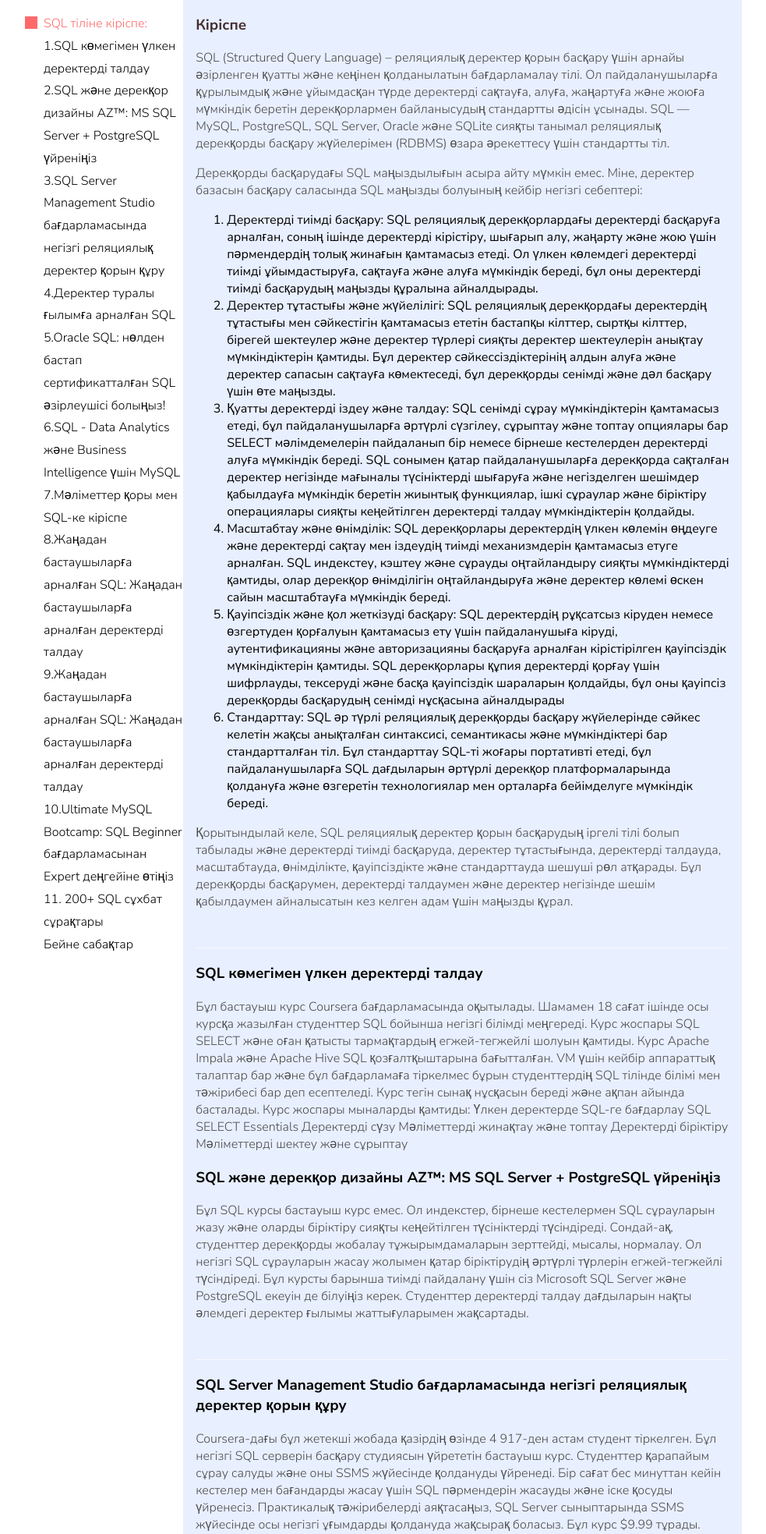
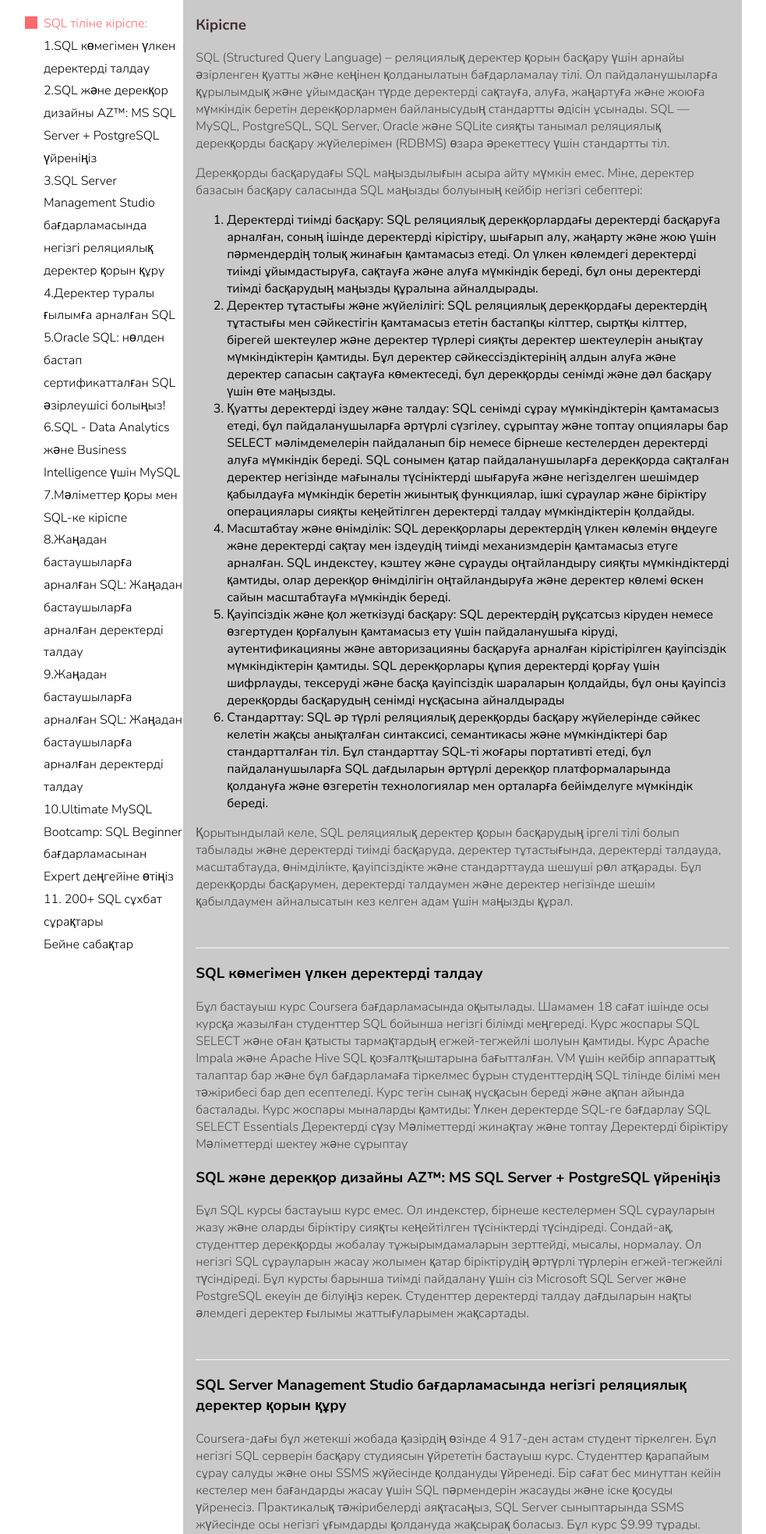
Before and after one commit to UsenUtebayev/sql-course, a Django app: page /doc/ in a window 1280 px wide. Shown: the part 71-2038 px from the top of the page at 78% size, without its empty margins (136-1119 px from the left). Run offline with Django 4.2, Linux system fonts and the light colour scheme; some libraries are stand-ins or nearby versions.

Commit message:
for deploy

```diff
--- a/templates/doc1.html
+++ b/templates/doc1.html
@@ -31,7 +31,7 @@
 
             </ul>
         </aside>
-        <article class="doc__content rounded-circle " style="background-color: rgba(217,229,255,0.6); padding: 0 1rem 1rem 1rem;">
+        <article class="doc__content rounded-circle " style="background-color: rgba(166,166,166,0.6); padding: 0 1rem 1rem 1rem;">
             <section class="js-section">
                 <h3 class="section__title">Кіріспе</h3>
                 <p>SQL (Structured Query Language) – реляциялық деректер қорын басқару үшін арнайы әзірленген қуатты
```
